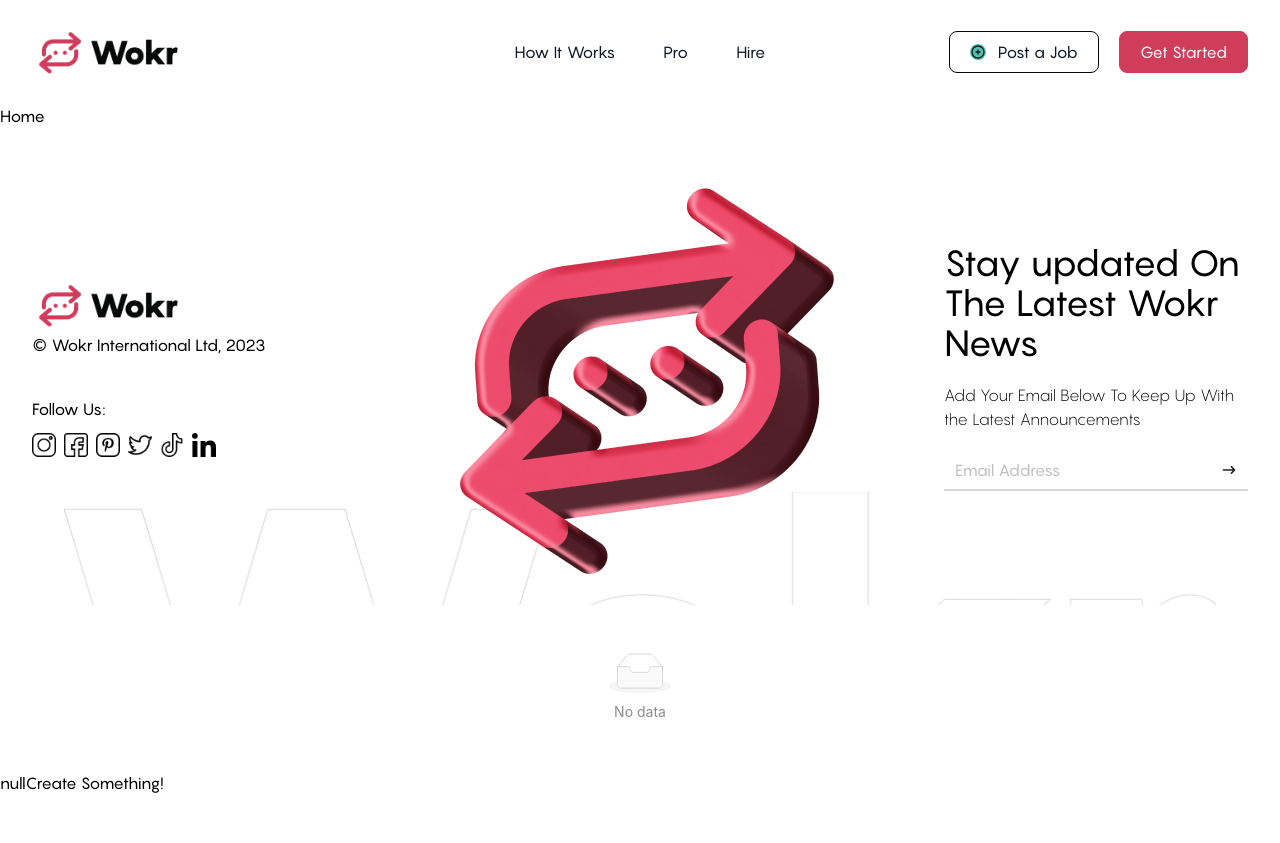
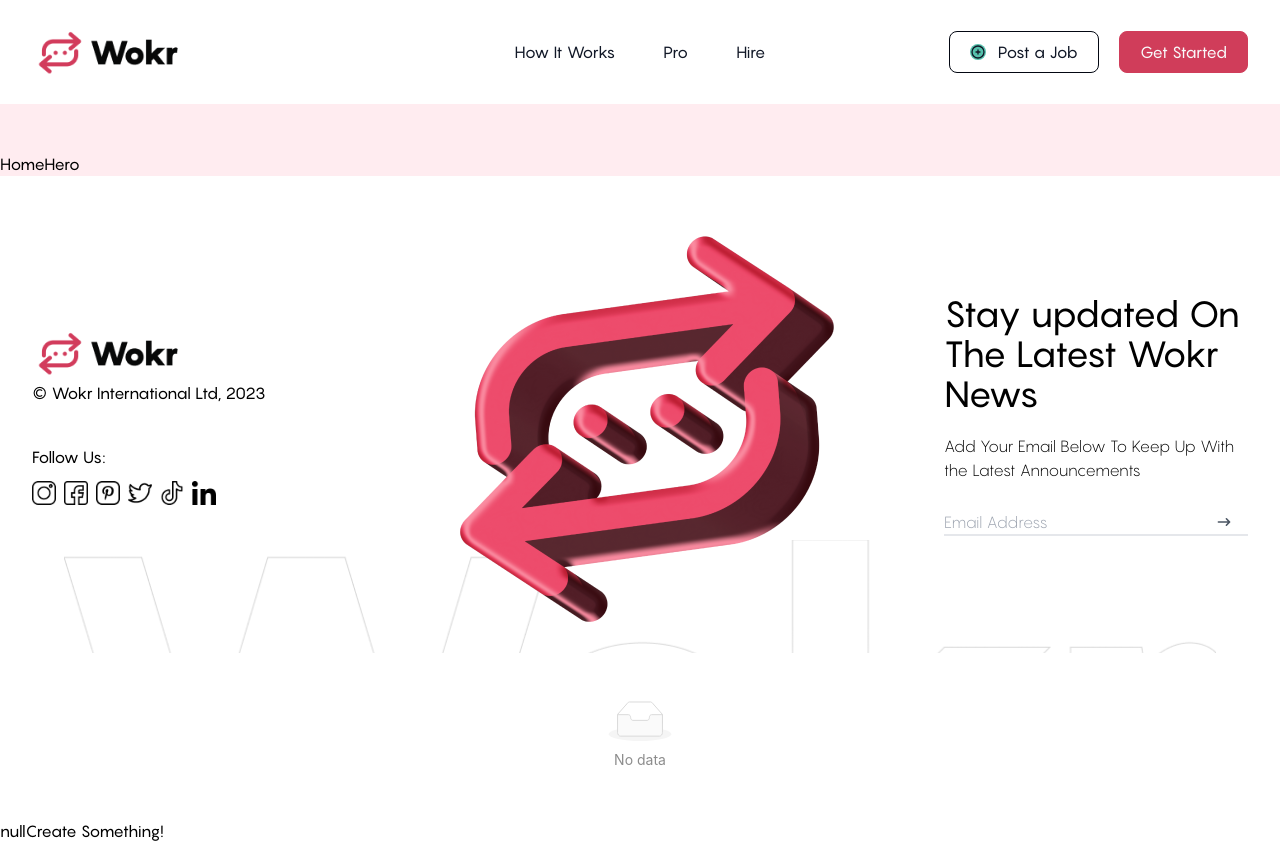
Before and after one commit to webstellar/wokr.io, a React (Vite) app in the folder client/: page / in a window 1280 px wide. Before the commit the page ends 800 px from the top, so only its background shows below. Built offline with nearby package versions, Linux system fonts and the light colour scheme.

Commit message:
Update to Home page

```diff
--- a/client/src/components/footer/Footer.tsx
+++ b/client/src/components/footer/Footer.tsx
@@ -4,7 +4,6 @@ import logo from "../../assets/wokri_logo.png";
 import glassLogo from "../../assets/wokr_glass_logo.png";
 import lineLogo from "../../assets/Wokr_line.png";
 import Socials from "../socials/Socials";
-import { Input } from "antd";
 
 import { HiArrowNarrowRight } from "react-icons/hi";
 
@@ -26,6 +25,7 @@ const Footer = () => {
         style={myStyle}
         aria-label="Global"
       >
+        {/* Column 1*/}
         <div className="flex flex-col basis-full lg:basis-1/4">
           <Link to="/" className="-m-1.5 p-1.5">
             <span className="sr-only">Wokr Marketplace</span>
@@ -52,12 +52,22 @@ const Footer = () => {
           <p className="font-pangram-light">
             Add Your Email Below To Keep Up With the Latest Announcements
           </p>
-          <Input
-            size="large"
-            placeholder="Email Address"
-            suffix={<HiArrowNarrowRight />}
-            className="font-pangram-light border-0 border-b-2 rounded-none focus:border-gray-950 "
-          />
+
+          <div className="pt-2 relative mx-auto text-gray-600 w-full">
+            <input
+              className="font-pangram-light border-0 border-b-2 rounded-none w-full ring-transparent"
+              type="email"
+              name="email"
+              placeholder="Email Address"
+            />
+            <button
+              title="submit"
+              type="submit"
+              className="absolute right-0 top-0 mt-3 mr-4"
+            >
+              <HiArrowNarrowRight className="h-4 w-4" />
+            </button>
+          </div>
         </div>
       </div>
     </footer>
--- /dev/null
+++ b/client/src/components/hero/HomeHero.tsx
@@ -0,0 +1,12 @@
+const HomeHero = () => {
+  return (
+    <div className="bg-wokr-red-50">
+      <section className="mx-auto flex max-w-screen-2xl items-center justify-between p-6 lg:px-8">
+        <div className="flex lg:flex-1"></div>
+      </section>
+      HomeHero
+    </div>
+  );
+};
+
+export default HomeHero;
--- a/client/src/pages/Home.tsx
+++ b/client/src/pages/Home.tsx
@@ -1,10 +1,13 @@
 import { Fragment } from "react";
 import Layout from "../components/layout/Layout";
+import HomeHero from "../components/hero/HomeHero";
 
 const Home = () => {
   return (
     <Fragment>
-      <Layout>Home</Layout>
+      <Layout>
+        <HomeHero />
+      </Layout>
     </Fragment>
   );
 };
--- a/client/tailwind.config.js
+++ b/client/tailwind.config.js
@@ -4,6 +4,7 @@ export default {
   theme: {
     extend: {
       colors: {
+        "wokr-red-50": "#FFECF0",
         "wokr-red-100": "#D03D5A",
         "wokr-red-200": "#AE0A2B",
         "wokr-green-100": "#55C1AC",
```
Also changed, not shown: 1 other file (tests, documents, lock files or other folders).
